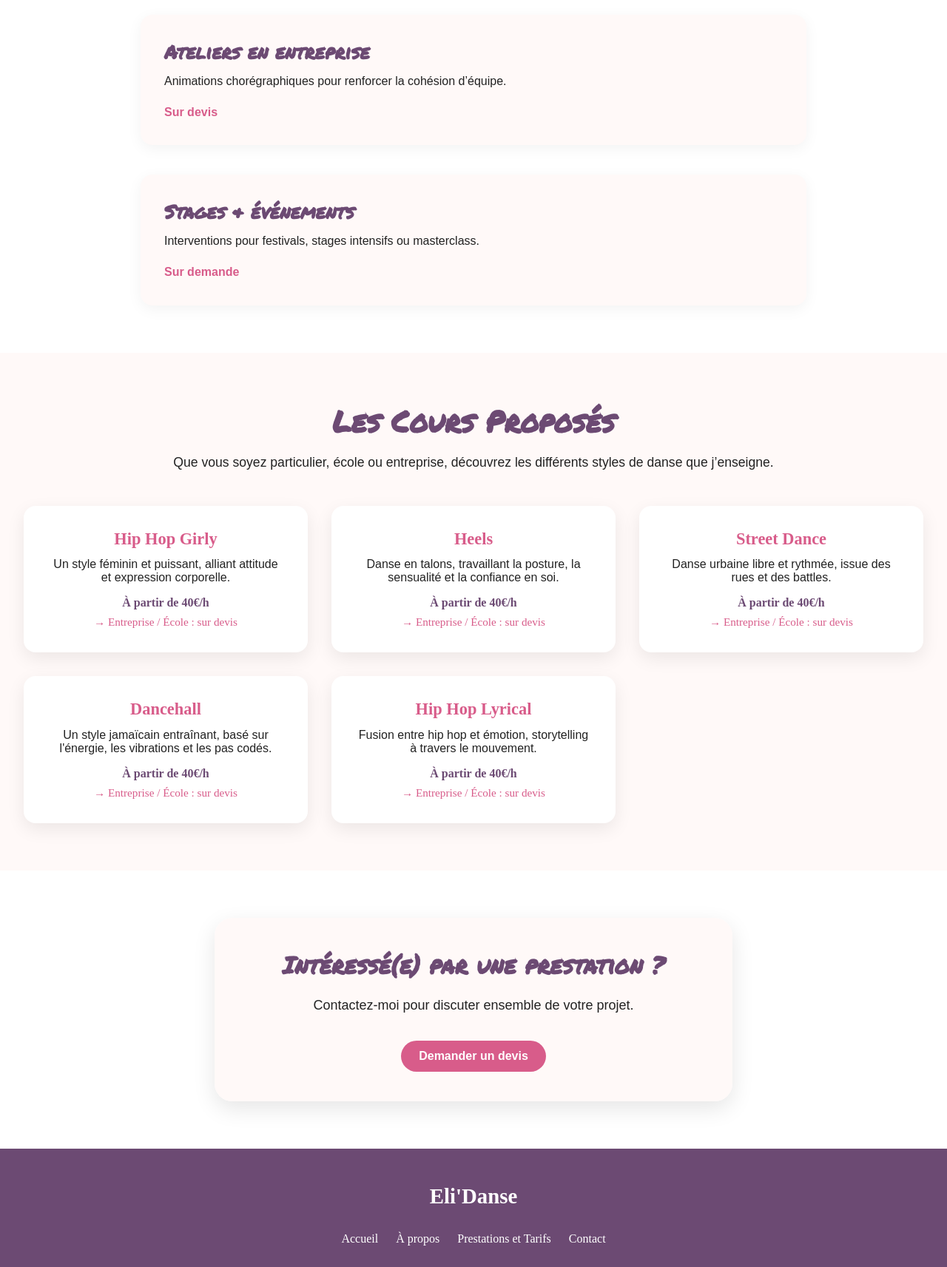
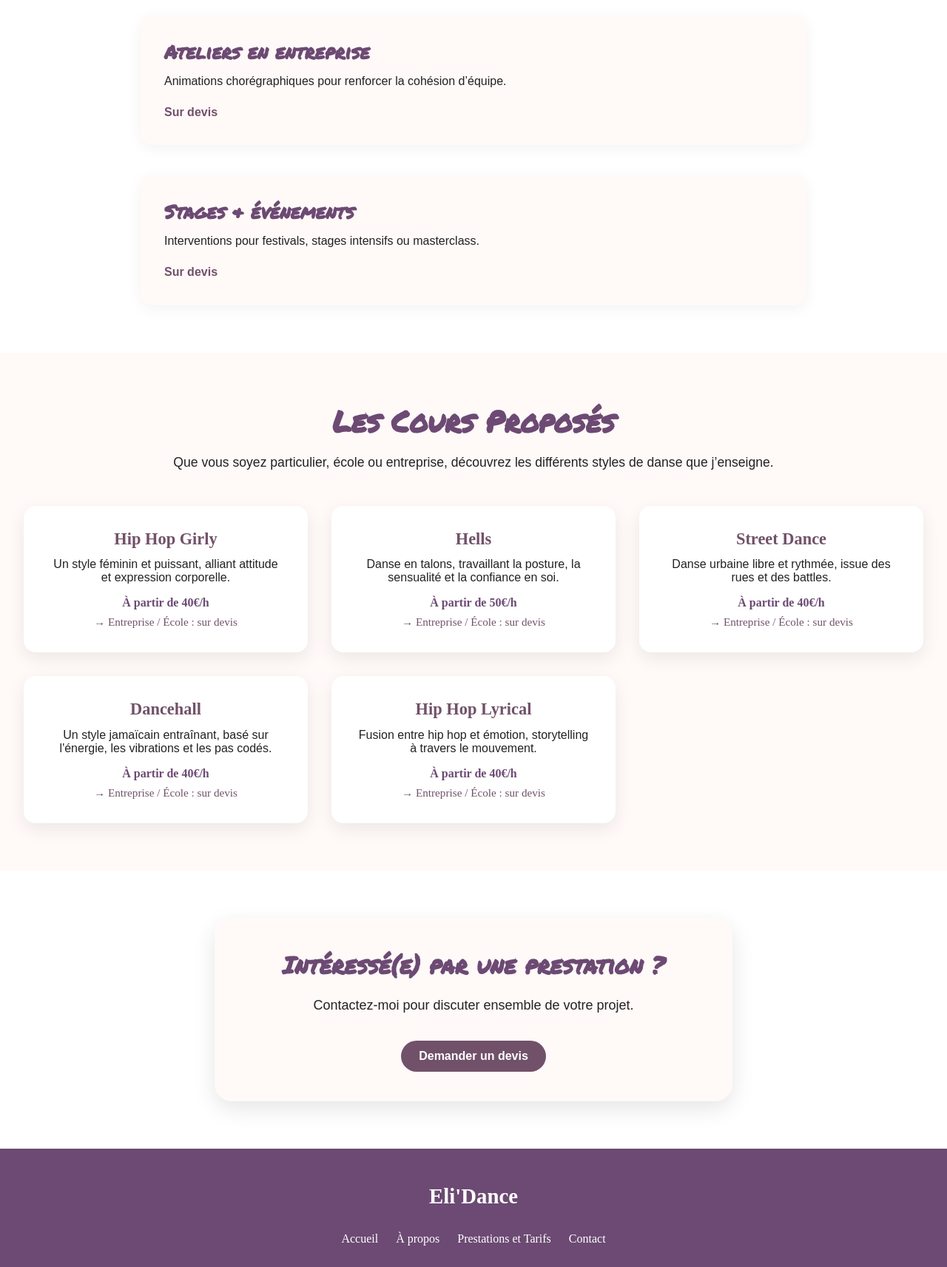
Before and after one commit to Centralwebagency/eli-dance, a plain HTML site: page prestations.html in a window 1280 px wide. Shown: the part 1060-2773 px from the top of the page at 74% size. Drawn offline with Linux system fonts and the light colour scheme; a web font is replaced by a local one.

Commit message:
Modification général

```diff
--- a/css/_nav.scss
+++ b/css/_nav.scss
@@ -17,7 +17,7 @@ header {
 
   .logo {
     font-size: 1.5rem;
-    color: rgb(84, 11, 11);
+    color: rgb(170, 24, 24);
     font-weight: bold;
     text-decoration: none;
   }
--- a/css/_variables.scss
+++ b/css/_variables.scss
@@ -3,7 +3,7 @@
 // =====================
 
 // Rose poudré + prune + blanc cassé pour un effet chic et artistique
-$accent-color: #D85C8A;         // Couleur principale (rose framboise/danseuse)
+$accent-color: #715169;         // Couleur principale (rose framboise/danseuse)
 $primary-color: #6C4A73;        // Couleur secondaire (prune profond, élégant)
 $background-color: #FFF9F8;     // Fond clair doux (blanc rosé)
 $text-dark: #222;               // Texte sur fond clair
--- a/prestations.html
+++ b/prestations.html
@@ -73,7 +73,7 @@
         <div class="prestation">
           <h2>Stages & événements</h2>
           <p>Interventions pour festivals, stages intensifs ou masterclass.</p>
-          <p class="prix">Sur demande</p>
+          <p class="prix">Sur devis</p>
         </div>
       </div>
     </section>
@@ -91,9 +91,9 @@
         <a href="contact.html" class="devis">→ Entreprise / École : sur devis</a>
       </div>
       <div class="cours-card">
-        <h3>Heels</h3>
+        <h3>Hells</h3>
         <p>Danse en talons, travaillant la posture, la sensualité et la confiance en soi.</p>
-        <span class="prix">À partir de 40€/h</span>
+        <span class="prix">À partir de 50€/h</span>
         <a href="contact.html" class="devis">→ Entreprise / École : sur devis</a>
       </div>
       <div class="cours-card">
@@ -130,7 +130,7 @@
         <footer class="footer">
   <div class="footer-container">
     <div class="footer-brand">
-      <h3>Eli'Danse</h3>
+      <h3>Eli'Dance</h3>
     </div>
 
     <nav class="footer-links">
```
Also changed, not shown: a-propos.html (+3 -3 lines), contact.html (+1 -1 lines), index.html (+1 -1 lines), css/styles.css.
